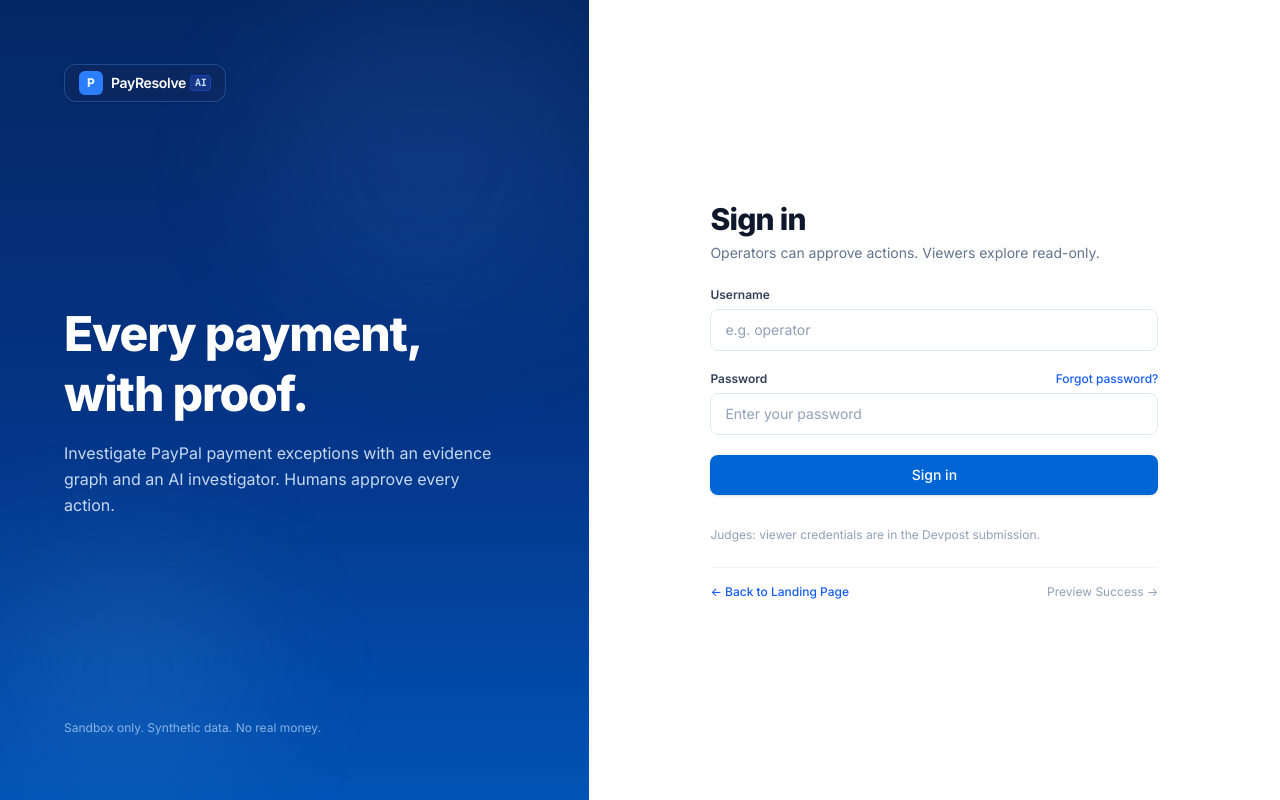
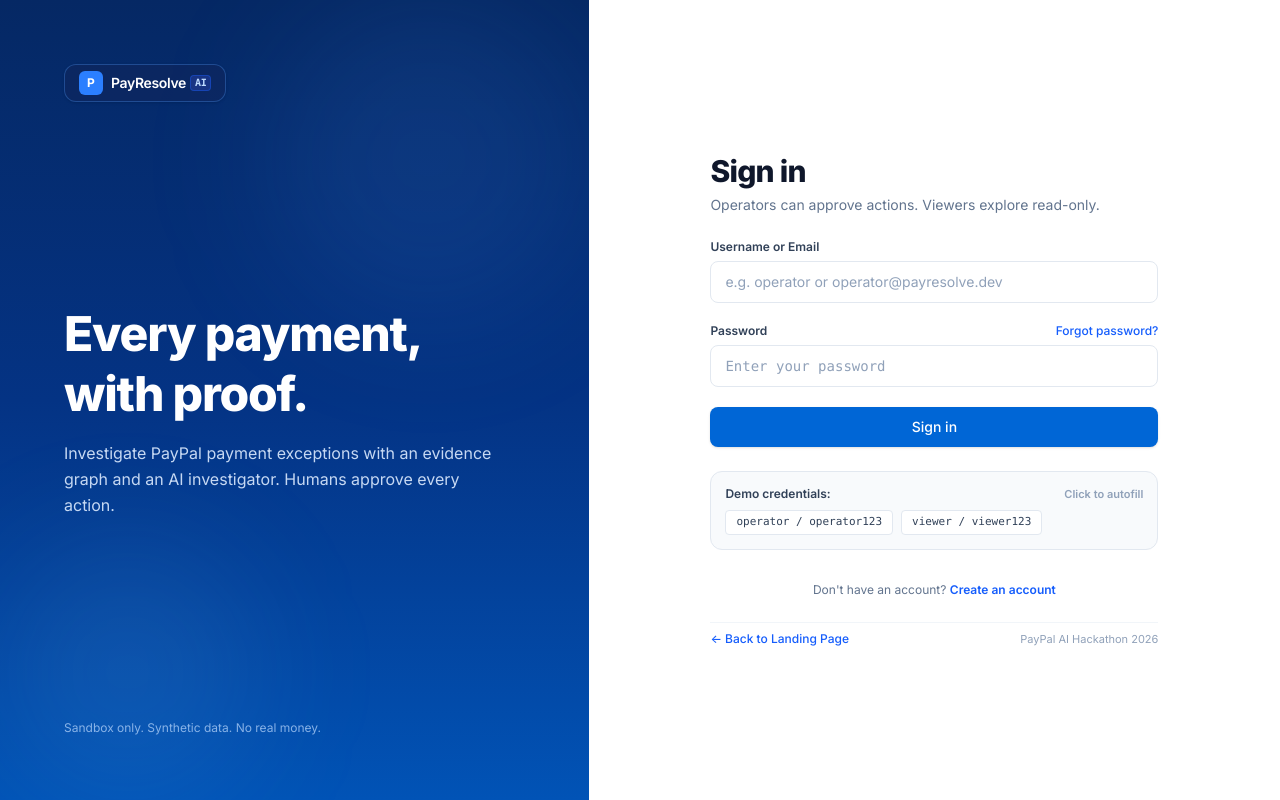
Before and after one commit to Rohan45create/PayResolve-AI, a React (Vite) app in the folder frontend/: page /login in a window 1280 px wide. Built offline with nearby package versions, Linux system fonts and the light colour scheme.

Commit message:
feat(frontend): connect sign in to real auth store with demo credential autofill

```diff
--- a/frontend/src/pages/SignInPage.tsx
+++ b/frontend/src/pages/SignInPage.tsx
@@ -1,21 +1,42 @@
 import React, { useState } from 'react';
 import { Link, useNavigate } from 'react-router-dom';
 import { AuthLayout } from '../components/AuthLayout';
+import { authenticateUser } from '../lib/authStore';
 
 export default function SignInPage() {
-  const [username, setUsername] = useState('');
+  const [identifier, setIdentifier] = useState('');
   const [password, setPassword] = useState('');
+  const [errorMsg, setErrorMsg] = useState('');
   const navigate = useNavigate();
 
   const handleSubmit = (e: React.FormEvent) => {
     e.preventDefault();
-    if (!username.trim() || !password) {
-      alert('Please enter your username and password.');
+    setErrorMsg('');
+
+    if (!identifier.trim() || !password) {
+      setErrorMsg('Please enter your username/email and password.');
       return;
     }
-    // Simulate sign-in action
-    alert(`Signed in as: ${username}`);
-    navigate('/');
+
+    // Authenticate against database store
+    const res = authenticateUser(identifier.trim(), password);
+    if (!res.success) {
+      setErrorMsg(res.error || 'Invalid credentials.');
+      return;
+    }
+
+    navigate('/queue');
+  };
+
+  const handleFillDemo = (type: 'operator' | 'viewer') => {
+    if (type === 'operator') {
+      setIdentifier('operator');
+      setPassword('operator123');
+    } else {
+      setIdentifier('viewer');
+      setPassword('viewer123');
+    }
+    setErrorMsg('');
   };
 
   return (
@@ -30,16 +51,22 @@ export default function SignInPage() {
           </p>
         </div>
 
+        {errorMsg && (
+          <div className="p-3 rounded-lg bg-rose-50 border border-rose-200 text-rose-700 text-xs font-medium">
+            {errorMsg}
+          </div>
+        )}
+
         <form onSubmit={handleSubmit} className="space-y-5">
           <div className="space-y-1.5">
             <label className="block text-xs font-semibold text-slate-700">
-              Username
+              Username or Email
             </label>
             <input
               type="text"
-              placeholder="e.g. operator"
-              value={username}
-              onChange={(e) => setUsername(e.target.value)}
+              placeholder="e.g. operator or operator@payresolve.dev"
+              value={identifier}
+              onChange={(e) => setIdentifier(e.target.value)}
               className="w-full px-3.5 py-2.5 rounded-lg border border-slate-200 text-sm text-slate-900 placeholder:text-slate-400 focus:outline-none focus:ring-2 focus:ring-blue-600 focus:border-transparent transition-none bg-white"
               required
             />
@@ -62,7 +89,7 @@ export default function SignInPage() {
               placeholder="Enter your password"
               value={password}
               onChange={(e) => setPassword(e.target.value)}
-              className="w-full px-3.5 py-2.5 rounded-lg border border-slate-200 text-sm text-slate-900 placeholder:text-slate-400 focus:outline-none focus:ring-2 focus:ring-blue-600 focus:border-transparent transition-none bg-white"
+              className="w-full px-3.5 py-2.5 rounded-lg border border-slate-200 text-sm text-slate-900 placeholder:text-slate-400 focus:outline-none focus:ring-2 focus:ring-blue-600 focus:border-transparent transition-none bg-white font-mono"
               required
             />
           </div>
@@ -75,17 +102,44 @@ export default function SignInPage() {
           </button>
         </form>
 
-        <div className="text-xs text-slate-400 pt-2">
-          Judges: viewer credentials are in the Devpost submission.
+        {/* Quick Demo Credentials Pill Bar */}
+        <div className="p-3.5 bg-slate-50 rounded-xl border border-slate-200 space-y-2 text-xs">
+          <div className="font-semibold text-slate-700 flex items-center justify-between">
+            <span>Demo credentials:</span>
+            <span className="text-[11px] text-slate-400">Click to autofill</span>
+          </div>
+          <div className="flex items-center gap-2">
+            <button
+              type="button"
+              onClick={() => handleFillDemo('operator')}
+              className="px-2.5 py-1 rounded bg-white border border-slate-200 hover:border-blue-400 text-slate-700 font-mono text-[11px] cursor-pointer"
+            >
+              operator / operator123
+            </button>
+            <button
+              type="button"
+              onClick={() => handleFillDemo('viewer')}
+              className="px-2.5 py-1 rounded bg-white border border-slate-200 hover:border-blue-400 text-slate-700 font-mono text-[11px] cursor-pointer"
+            >
+              viewer / viewer123
+            </button>
+          </div>
         </div>
 
-        <div className="pt-4 border-t border-slate-100 flex items-center justify-between text-xs text-slate-500">
+        <div className="pt-2 text-center text-xs text-slate-500">
+          Don't have an account?{' '}
+          <Link to="/signup" className="text-blue-600 font-semibold hover:text-blue-700 cursor-pointer">
+            Create an account
+          </Link>
+        </div>
+
+        <div className="pt-2 border-t border-slate-100 flex items-center justify-between text-xs text-slate-500">
           <Link to="/" className="text-blue-600 font-medium cursor-pointer">
             &larr; Back to Landing Page
           </Link>
-          <Link to="/password-updated" className="text-slate-400 hover:text-slate-600">
-            Preview Success &rarr;
-          </Link>
+          <span className="text-slate-400 text-[11px]">
+            PayPal AI Hackathon 2026
+          </span>
         </div>
       </div>
     </AuthLayout>
```
